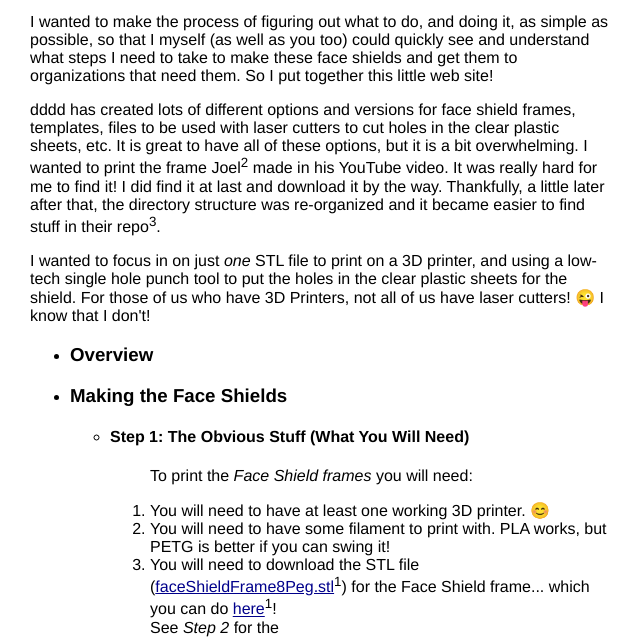
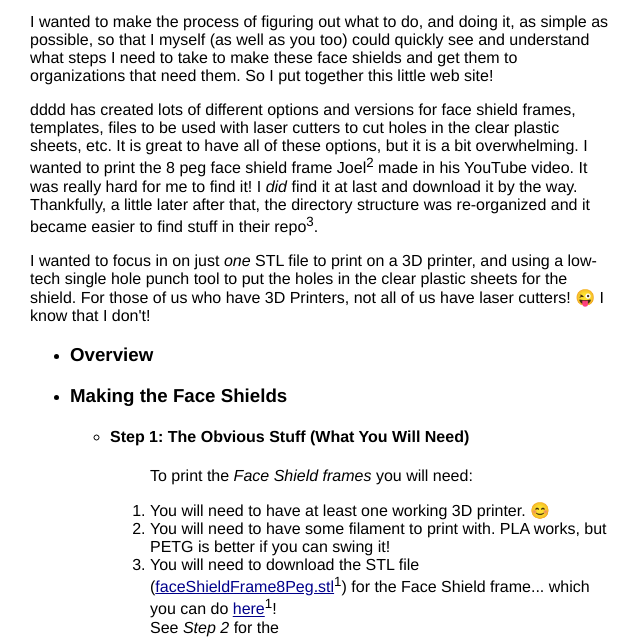
Before and after one commit to OrvilleChomer/FaceShieldInfo, a plain HTML site: page index.html in a window 1280 px wide. Shown: the part 178-817 px from the top of the page, without its empty margins (0-641 px from the left). Drawn offline with Linux system fonts and the light colour scheme.

Commit message:
Update index.html

```diff
--- a/index.html
+++ b/index.html
@@ -23,8 +23,8 @@
 
     <p>dddd has created lots of different options and versions for face shield frames, templates, files to be used
       with laser cutters to cut holes in the clear plastic sheets, etc. It is great to have all of these options, but
-      it is a bit overwhelming. I wanted to print the frame Joel<sup>2</sup> made in his YouTube video. It was really
-      hard for me to find it! I did find it at last and download it by the way.
+      it is a bit overwhelming. I wanted to print the 8 peg face shield frame Joel<sup>2</sup> made in his YouTube video.
+      It was really hard for me to find it! I <i>did</i> find it at last and download it by the way.
       Thankfully, a little later after that, the directory structure was re-organized and it became easier to find stuff
       in their repo<sup>3</sup>.
     </p>
```
